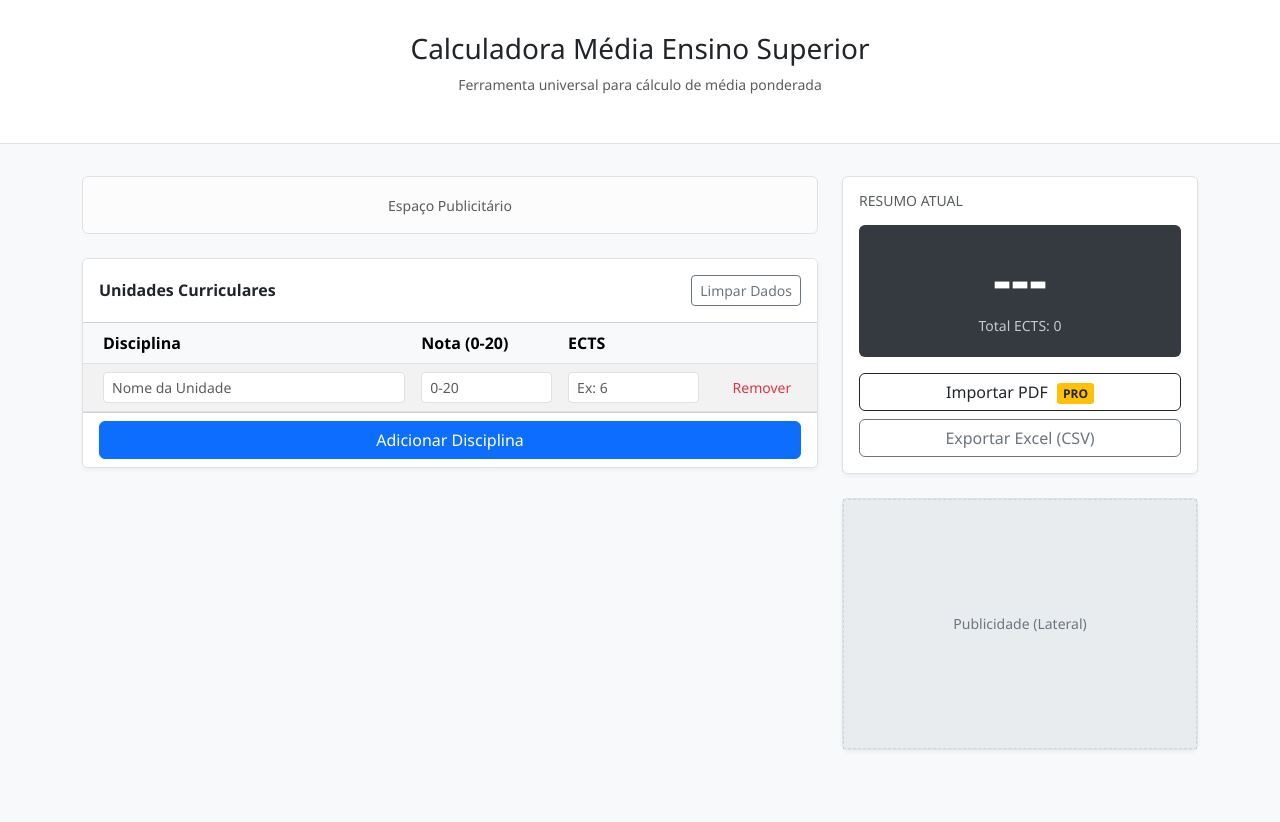
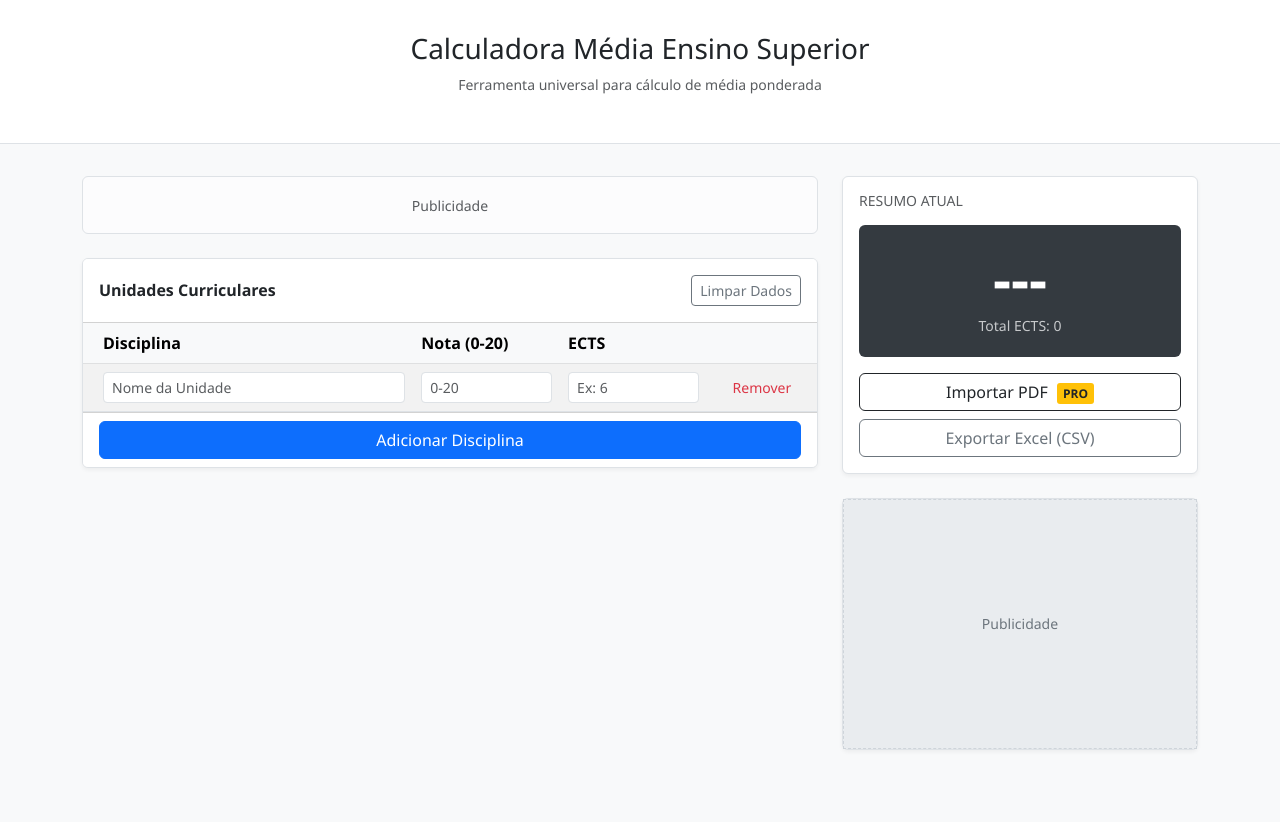
Before and after one commit to bernam07/uni_calculator, a Flask app: page / in a window 1280 px wide. Run offline with Flask 3, Linux system fonts and the light colour scheme.

Commit message:
fix: update advertisement text and improve layout in index.html

```diff
--- a/templates/index.html
+++ b/templates/index.html
@@ -4,13 +4,17 @@
     <meta charset="UTF-8">
     <meta name="viewport" content="width=device-width, initial-scale=1.0">
     <title>Calculadora Média Ensino Superior</title>
+
+    <script async src="https://pagead2.googlesyndication.com/pagead/js/adsbygoogle.js?client=ca-pub-2395703649022492"
+     crossorigin="anonymous"></script>
+
     <link href="https://cdn.jsdelivr.net/npm/bootstrap@5.3.0/dist/css/bootstrap.min.css" rel="stylesheet">
     <style>
         body { background-color: #f8f9fa; font-family: 'Segoe UI', Tahoma, Geneva, Verdana, sans-serif; }
         .main-header { background-color: #ffffff; border-bottom: 1px solid #dee2e6; padding: 2rem 0; margin-bottom: 2rem; }
         .card { border: 1px solid #dee2e6; box-shadow: 0 2px 4px rgba(0,0,0,0.05); }
         .result-box { background-color: #343a40; color: white; border-radius: 6px; padding: 20px; text-align: center; }
-        .ad-space { background-color: #e9ecef; color: #6c757d; display: flex; align-items: center; justify-content: center; height: 250px; border: 1px dashed #ced4da; }
+        .ad-space { background-color: #e9ecef; color: #6c757d; display: flex; align-items: center; justify-content: center; height: 250px; border: 1px dashed #ced4da; overflow: hidden; }
         .premium-tag { background-color: #ffc107; color: #212529; font-size: 0.75rem; padding: 2px 6px; border-radius: 3px; font-weight: 600; margin-left: 5px; }
     </style>
 </head>
@@ -28,8 +32,8 @@
             <div class="col-lg-8">
 
                 <div class="alert alert-light text-center border mb-4">
-                    <small class="text-muted">Espaço Publicitário</small>
-                </div>
+                    <small class="text-muted">Publicidade</small>
+                    </div>
 
                 <div class="card mb-4">
                     <div class="card-header bg-white py-3 d-flex justify-content-between align-items-center">
@@ -81,8 +85,8 @@
                 <div class="card mb-4">
                     <div class="card-body p-0">
                         <div class="ad-space">
-                            <small>Publicidade (Lateral)</small>
-                        </div>
+                            <small>Publicidade</small>
+                            </div>
                     </div>
                 </div>
             </div>
```
